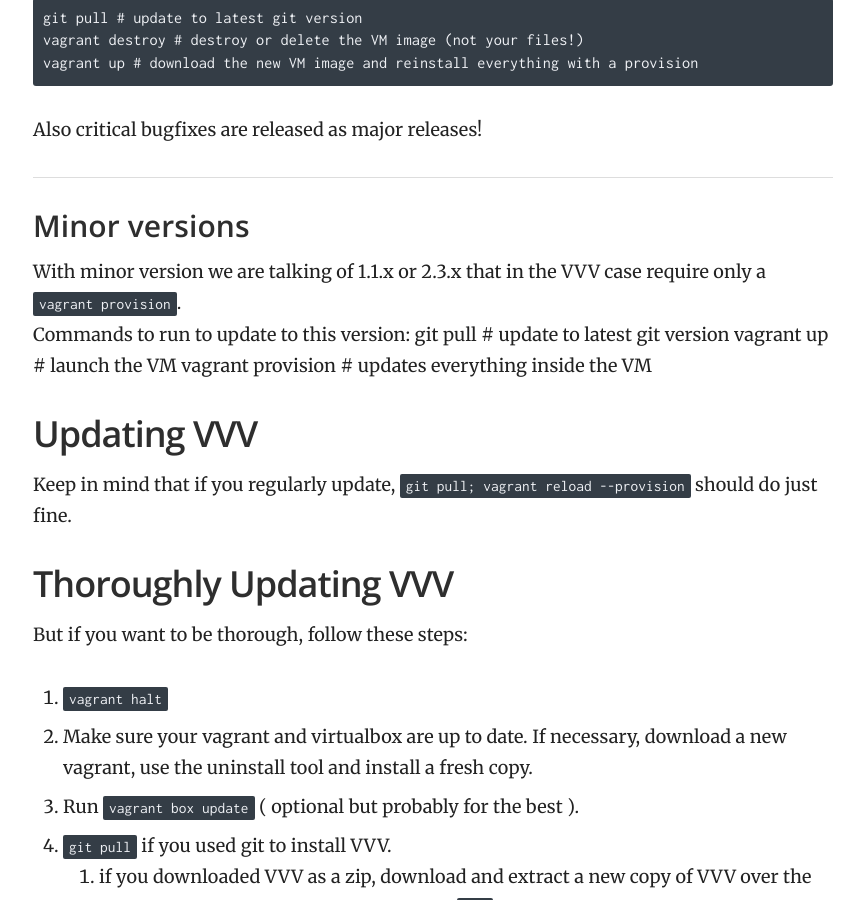
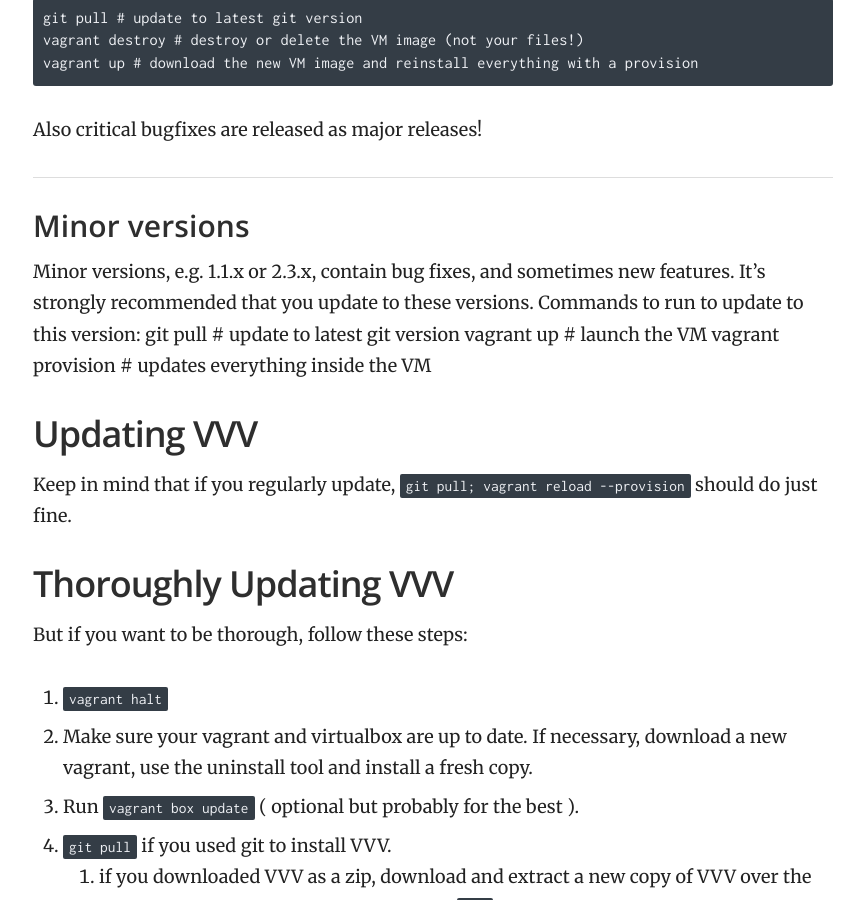
Before and after one commit to Varying-Vagrant-Vagrants/varyingvagrantvagrants.org, a Jekyll site: the page built from docs/en-US/installation/keeping-up-to-date.md, in a window 1280 px wide and 900 px high, scrolled down 779 px. Shown: the whole window, without its empty margins (357-1221 px from the left). Built offline with Jekyll 4.4.1, drawn with Linux system fonts in a browser that asks for light colours.

Commit message:
Update docs/en-US/installation/keeping-up-to-date.md
Co-Authored-By: Tom J Nowell <contact@tomjn.com>

```diff
--- a/docs/en-US/installation/keeping-up-to-date.md
+++ b/docs/en-US/installation/keeping-up-to-date.md
@@ -28,7 +28,7 @@ Also critical bugfixes are released as major releases!
 
 ### Minor versions
 
-With minor version we are talking of 1.1.x or 2.3.x that in the VVV case require only a `vagrant provision`.
+Minor versions, e.g.  1.1.x or 2.3.x, contain bug fixes, and sometimes new features. It's strongly recommended that you update to these versions.
 Commands to run to update to this version:
     git pull # update to latest git version
     vagrant up # launch the VM
```
